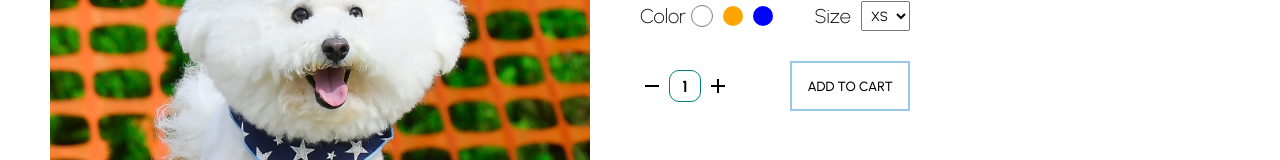
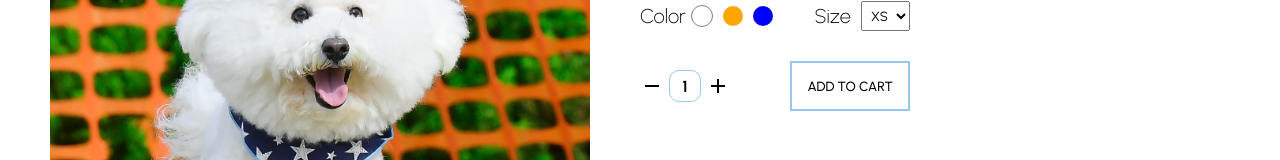
Before and after one commit to koki0317/mokoji, a React (Create React App) app: page /products/1 in a window 1280 px wide. Shown: the part 352-512 px from the top of the page. Built offline with nearby package versions, Linux system fonts and the light colour scheme.

Commit message:
Added the link

```diff
--- a/src/components/CategoryItem.jsx
+++ b/src/components/CategoryItem.jsx
@@ -1,3 +1,4 @@
+import { Link } from "react-router-dom";
 import styled from "styled-components";
 import { mobile } from "../responsive";
 
@@ -43,7 +44,9 @@
       <Image src={item.img} />
       <Info>
         <Title>{item.title}</Title>
-        <Button>SHOP NOW</Button>
+        <Link to={`/products`}>
+          <Button>SHOP NOW</Button>
+        </Link>
       </Info>
     </Container>
   );
--- a/src/components/Footer.jsx
+++ b/src/components/Footer.jsx
@@ -1,4 +1,5 @@
 import React from "react";
+import { Link } from "react-router-dom";
 import styled from "styled-components";
 
 const Container = styled.div`
@@ -16,7 +17,9 @@
 const Footer = () => {
   return (
     <Container>
-      <Logo>Mokoji.</Logo>
+      <Link to={`/`} style={{ textDecoration: "none" }}>
+        <Logo>Mokoji.</Logo>
+      </Link>
     </Container>
   );
 };
--- a/src/pages/Product.jsx
+++ b/src/pages/Product.jsx
@@ -81,7 +81,7 @@
   width: 30px;
   height: 30px;
   border-radius: 10px;
-  border: 1px solid teal;
+  border: 1px solid #97c8eb;
   display: flex;
   justify-content: center;
   align-items: center;
```
